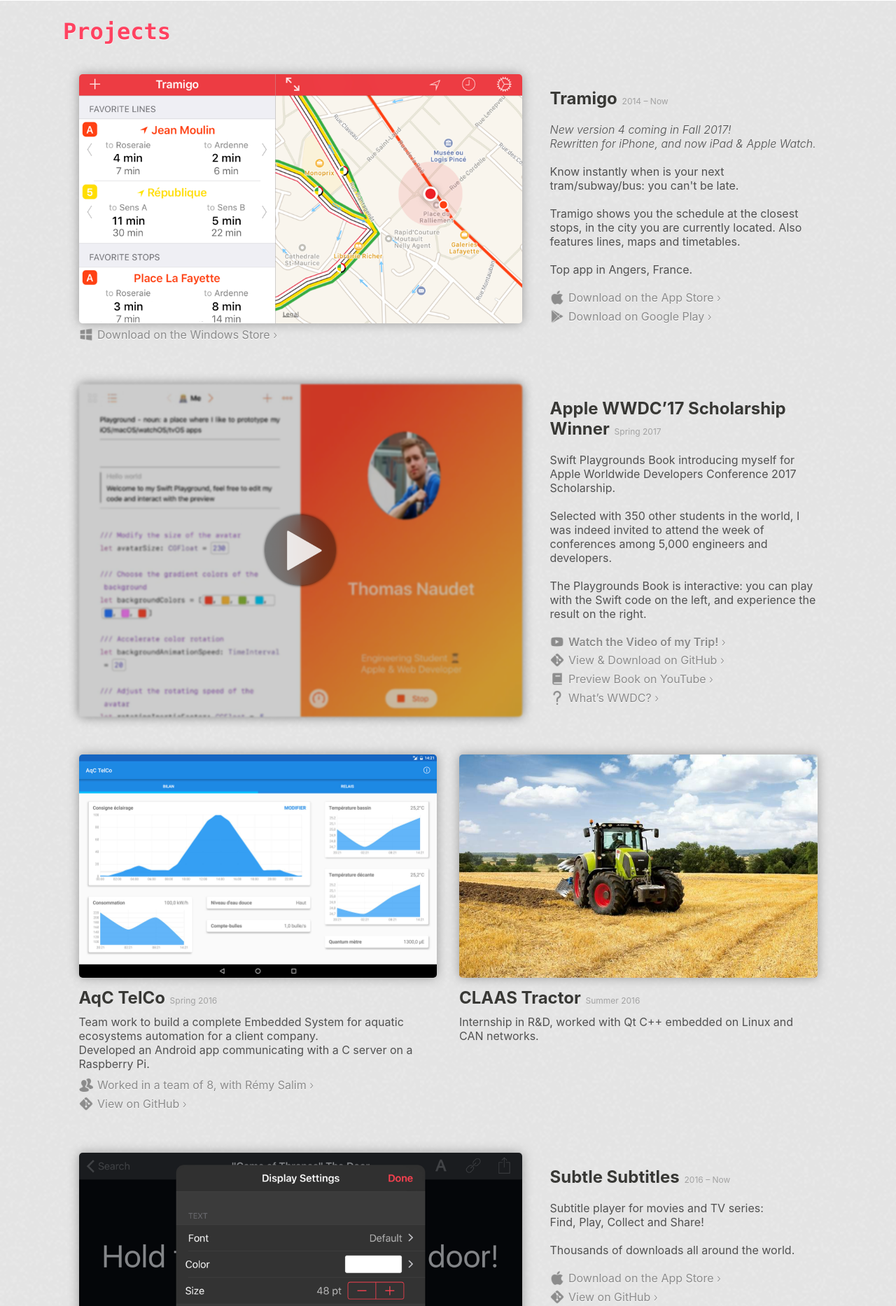
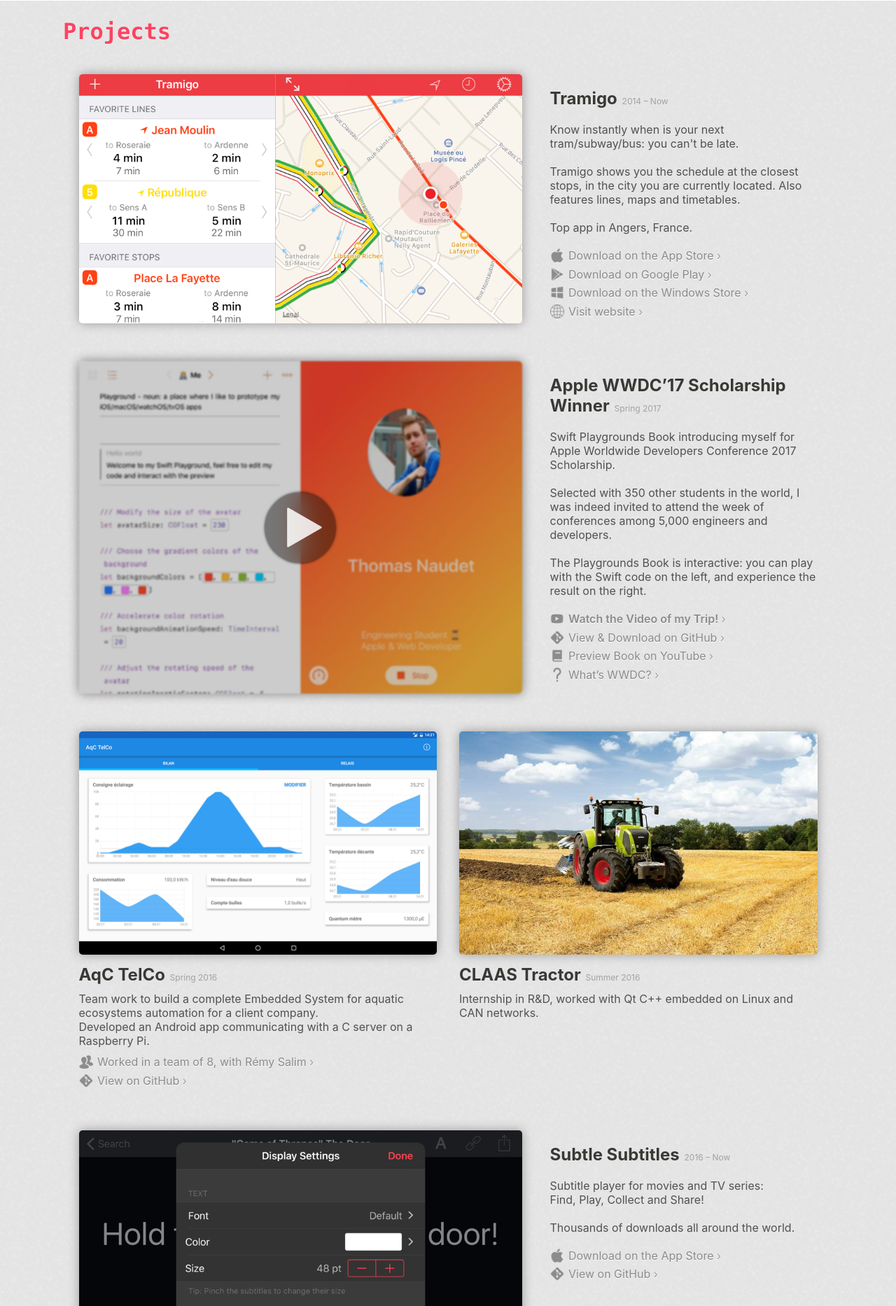
Before and after one commit to Tomn94/Personal-Website, a PHP site: page /index.php in a window 1280 px wide. Shown: the part 1006-2872 px from the top of the page at 70% size. Run offline with PHP 8.4, Linux system fonts and the light colour scheme; data that the repository does not hold is empty; some web fonts are replaced.

Commit message:
– Tramigo v4 teaser

```diff
--- a/data.php
+++ b/data.php
@@ -93,13 +93,13 @@ $PROJECTS =
     [
         ["title"   => "Tramigo",
          "id"      => "tramigo",
-         "details" => "<em>New version 4 coming in Fall 2017!<br>Rewritten for iPhone, and now iPad &amp; Apple Watch.</em><br>&nbsp;<br>Know instantly when is your next tram/subway/bus: you can't be late.<br>&nbsp;<br>Tramigo shows you the schedule at the closest stops, in the city you are currently located. Also features lines, maps and timetables.<br>&nbsp;<br>Top app in Angers, France.",
+         "details" => "Know instantly when is your next tram/subway/bus: you can't be late.<br>&nbsp;<br>Tramigo shows you the schedule at the closest stops, in the city you are currently located. Also features lines, maps and timetables.<br>&nbsp;<br>Top app in Angers, France.",
          "date"    => "2014 – Now",
          "imgs"    => ["img/projects/tramigo.png"],
-         "links"   => [/*["Visit website", "https://tramigoapp.com"],*/
-                       ["Download on the App Store", "https://itunes.apple.com/app/apple-store/id913767394?pt=104224803&ct=Site%20perso&mt=8", Icon::AppStore],
+         "links"   => [["Download on the App Store", "https://itunes.apple.com/app/apple-store/id913767394?pt=104224803&ct=Site%20perso&mt=8", Icon::AppStore],
                        ["Download on Google Play", "https://tramigoapp.com", Icon::PlayStore],
-                       ["Download on the Windows Store", "https://tramigoapp.com", Icon::WindowsStore]]]
+                       ["Download on the Windows Store", "https://tramigoapp.com", Icon::WindowsStore],
+                       ["Visit website", "https://tramigoapp.com", Icon::Website]]]
     ],
 
     [
```
